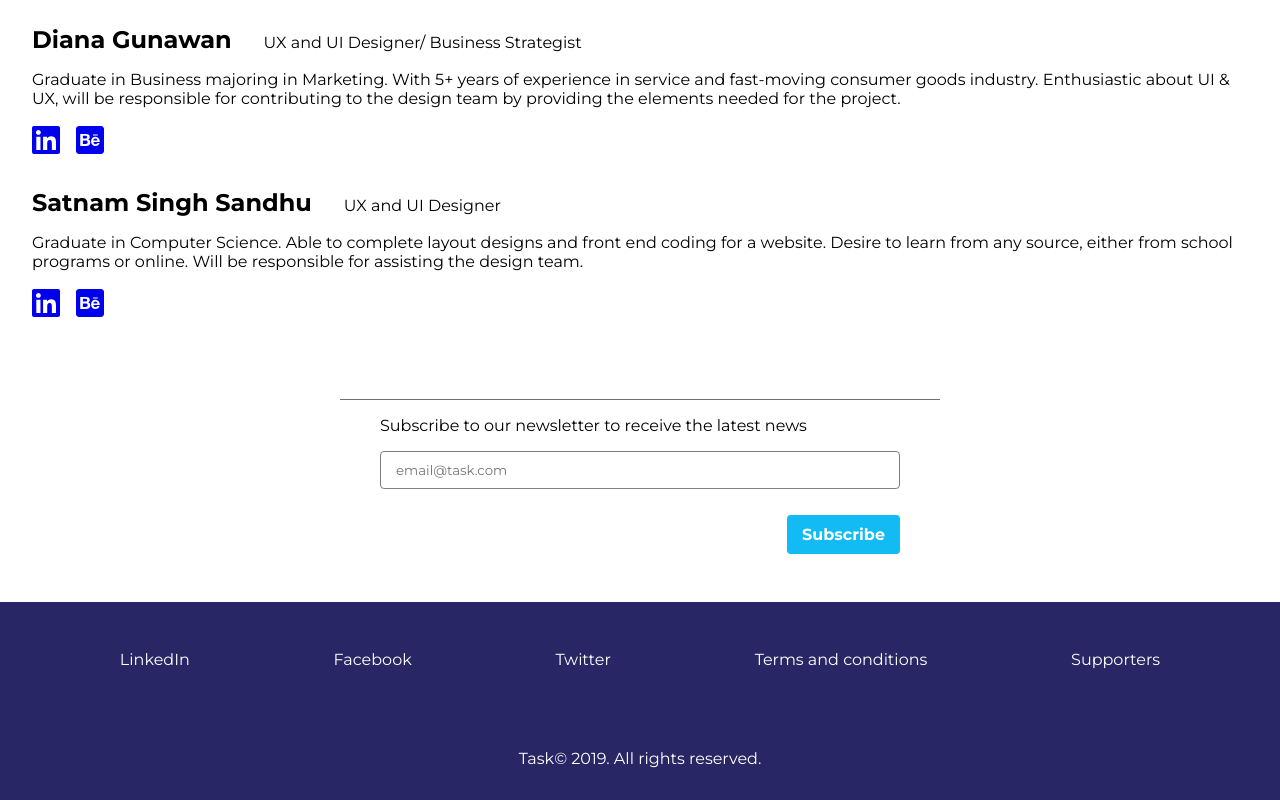
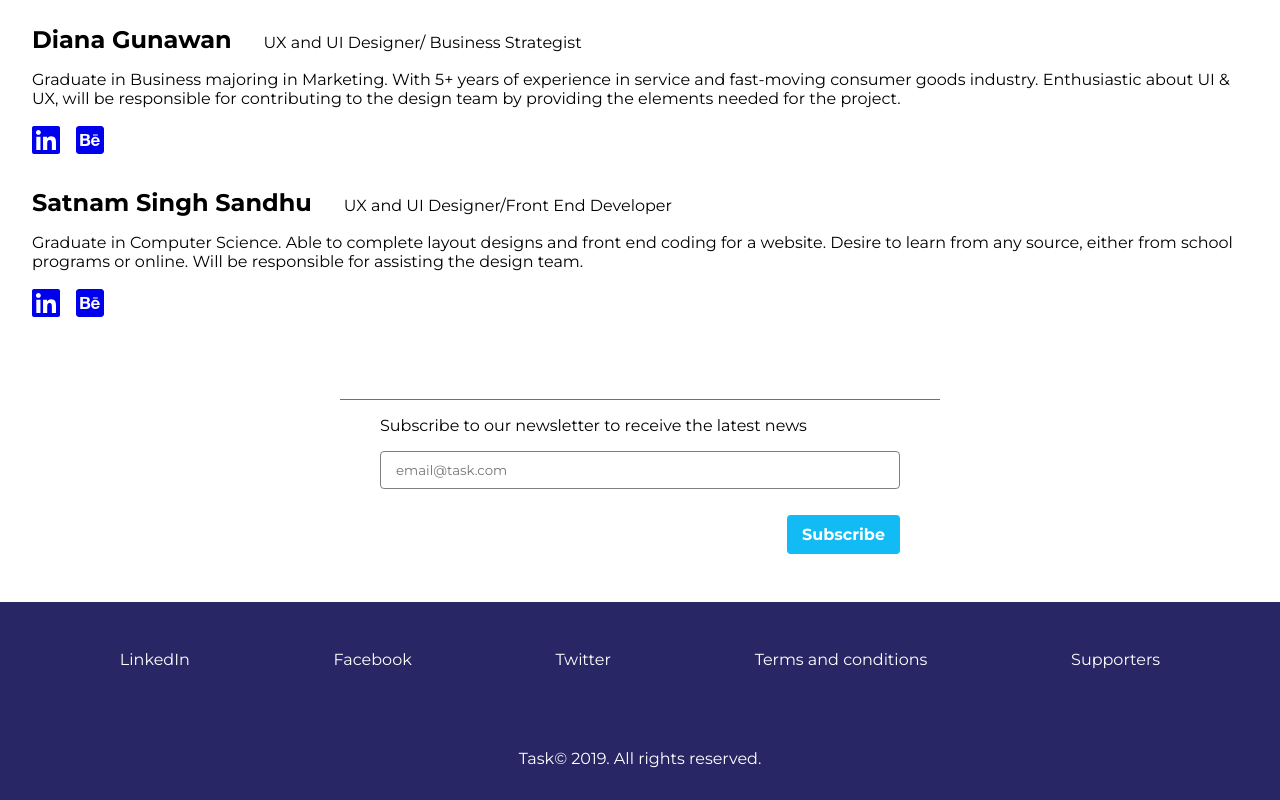
Before and after one commit to Sunnysit/t-ask, a React (Create React App) app: page /about in a window 1280 px wide. Shown: the part 1280-2080 px from the top of the page. Built offline with nearby package versions, Linux system fonts and the light colour scheme.

Commit message:
Update ListMembers.jsx

```diff
--- a/src/components/about/ListMembers.jsx
+++ b/src/components/about/ListMembers.jsx
@@ -136,7 +136,7 @@ const ListMembers = () => {
             ]
         }, {
             name: 'Satnam Singh Sandhu',
-            role: 'UX and UI Designer',
+            role: 'UX and UI Designer/Front End Developer',
             description: 'Graduate in Computer Science. Able to complete layout designs and front end codi' +
                     'ng for a  website. Desire to learn from any source, either from school programs ' +
                     'or online. Will be responsible for assisting the design team.',
```
